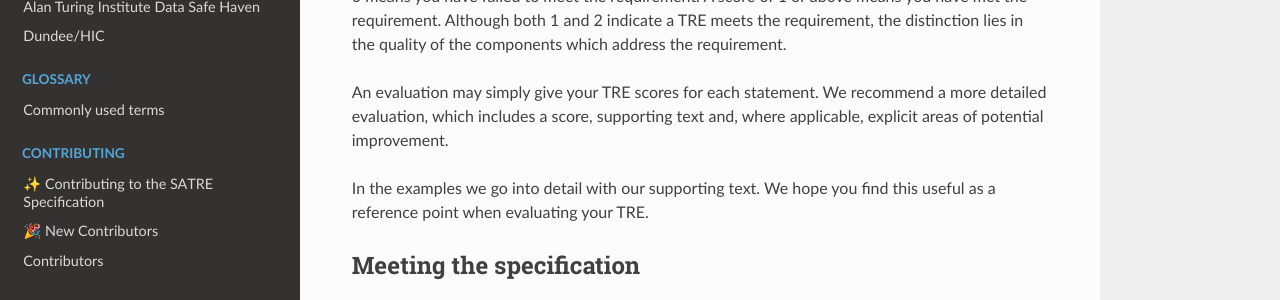
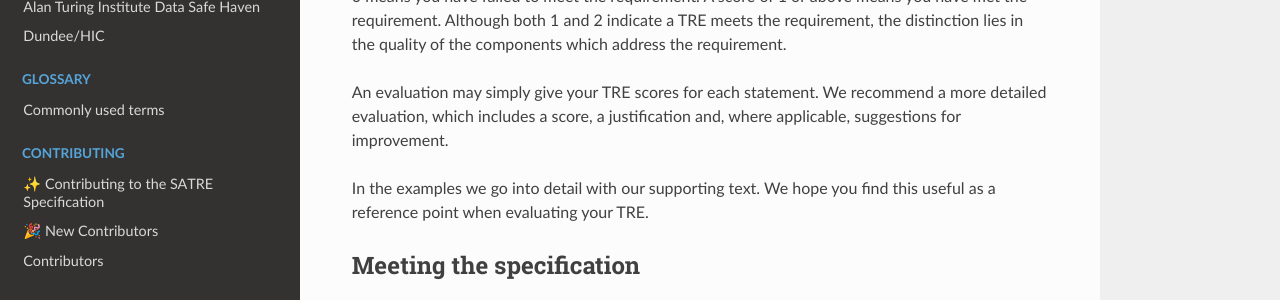
Before and after one commit to sa-tre/satre-specification, a Sphinx documentation site: the page built from docs/source/evaluation.md, in a window 1280 px wide and 1061 px high. Shown: the part 543-843 px from the top of the window. Built offline with Sphinx 7.4.7 and the Read the Docs theme 2.0.0, drawn with Linux system fonts in a browser that asks for light colours.

Commit message:
Update docs/source/evaluation.md
Co-authored-by: Jim Madge <jmadge@turing.ac.uk>

```diff
--- a/docs/source/evaluation.md
+++ b/docs/source/evaluation.md
@@ -21,7 +21,7 @@ A score of 1 or above means you have met the requirement.
 Although both 1 and 2 indicate a TRE meets the requirement, the distinction lies in the quality of the components which address the requirement.
 
 An evaluation may simply give your TRE scores for each statement.
-We recommend a more detailed evaluation, which includes a score, supporting text and, where applicable, explicit areas of potential improvement.
+We recommend a more detailed evaluation, which includes a score, a justification and, where applicable, suggestions for improvement.
 
 In the examples we go into detail with our supporting text.
 We hope you find this useful as a reference point when evaluating your TRE.
```
